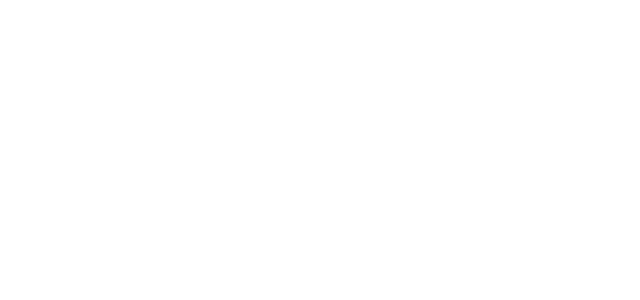
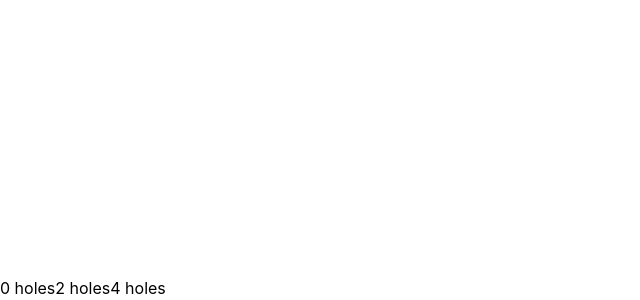
Before and after one commit to RichoHa/label-builder, a React (Vite) app: page / in a window 1280 px wide. Shown: the part 1004-1304 px from the top of the page, without its empty margins (0-640 px from the left). Before the commit the page ends 1280 px from the top, so only its background shows below. Built offline with nearby package versions, Linux system fonts and the light colour scheme.

Commit message:
Wire up buttons to change hole count via useState

```diff
--- a/src/App.jsx
+++ b/src/App.jsx
@@ -37,7 +37,7 @@
   }
 
   return (
-    //Create a view box of xMin = 0, yMin = 0, xMax = 100, yMax = 100.
+    <div>
       <svg viewBox="0 0 100 100">
         <defs>
           <marker
@@ -53,7 +53,6 @@
             //Set the orientation of the marker to auto-start-reverse.
             orient="auto-start-reverse"
           >
-          {/* Create a red triangle with points at (0,0), (10,5), and (0,10)*/}
             <path d="M 0 0 L 10 5 L 0 10 z" fill="red" />
           </marker>
         </defs>
@@ -88,5 +87,9 @@
           <circle key={i} cx={hole.cx} cy={hole.cy} r={holeR} fill="black" />
         ))}
       </svg>
+      <button onClick={() => setHoleCount(0)}>0 holes</button>
+      <button onClick={() => setHoleCount(2)}>2 holes</button>
+      <button onClick={() => setHoleCount(4)}>4 holes</button>
+    </div>
   );
 }
```
Lines whose indentation alone changed are shown as unchanged.
